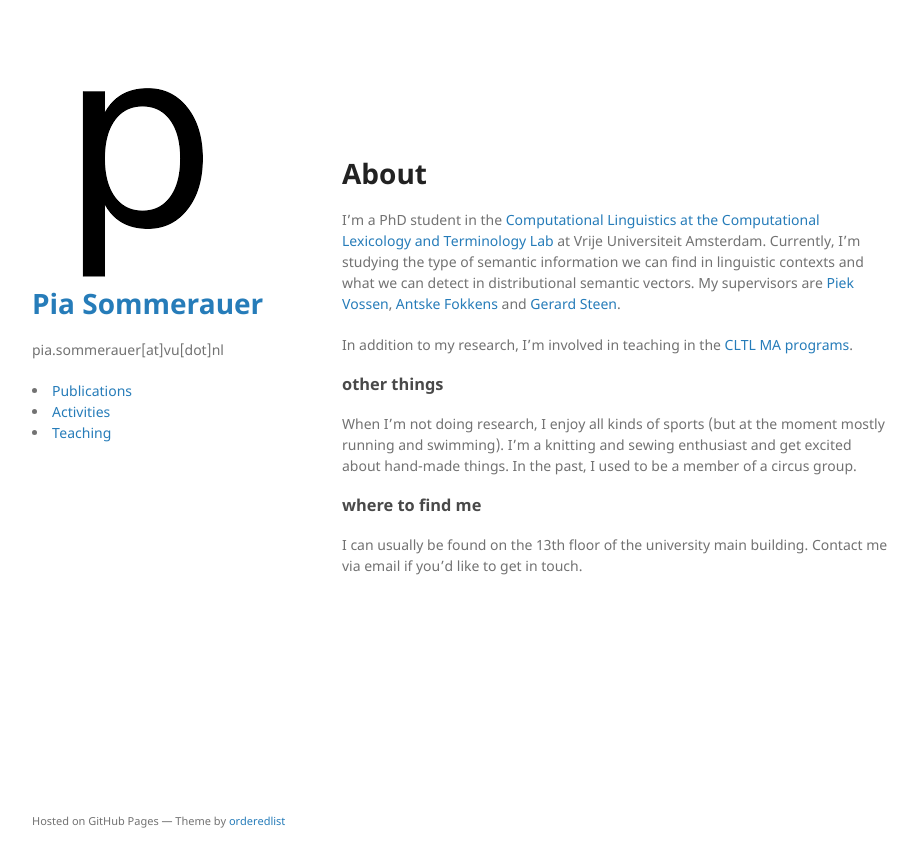
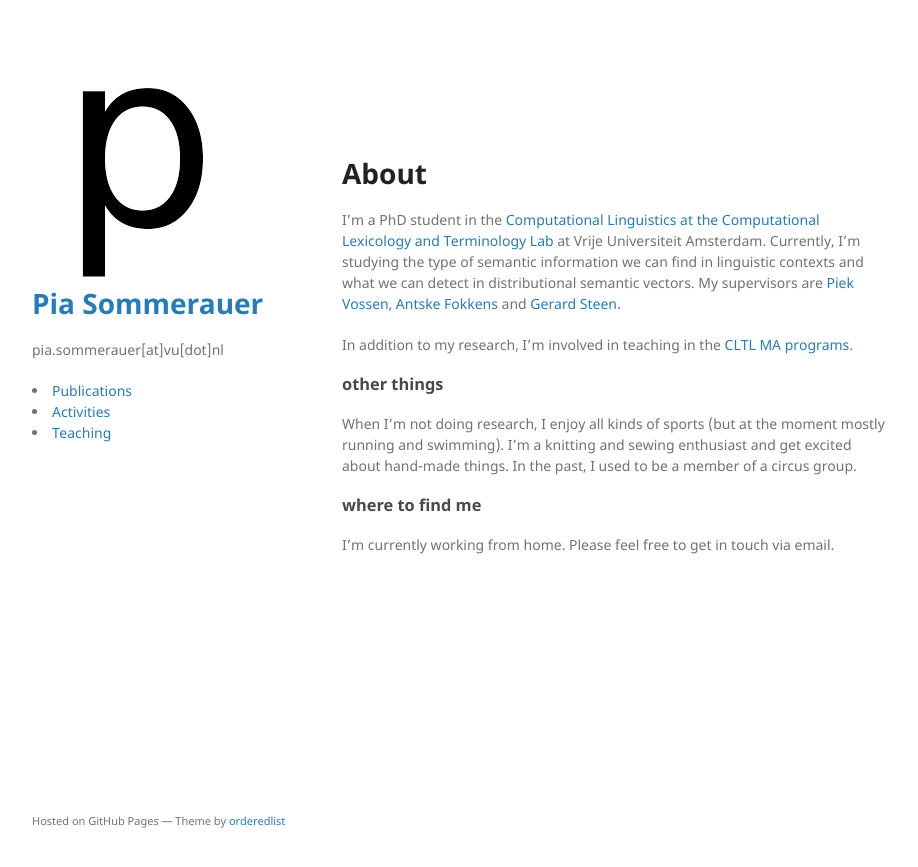
Before and after one commit to PiaSommerauer/PiaSommerauer.github.io, a Jekyll site: the page built from index.md, in a window 1280 px wide. Shown: the top 867 px of the page, without its empty margins (178-1096 px from the left). Built offline with Jekyll 4.4.1, drawn with Linux system fonts in a browser that asks for light colours; our own code applies the rules of GitHub Pages for plain Markdown files.

Commit message:
update where to find me

```diff
--- a/index.md
+++ b/index.md
@@ -17,4 +17,5 @@ In addition to my research, I'm involved in teaching in the [CLTL MA programs](h
 When I'm not doing research, I enjoy all kinds of sports (but at the moment mostly running and swimming). I'm a knitting and sewing enthusiast and get excited about hand-made things. In the past, I used to be a member of a circus group.
 
 ### where to find me
-I can usually be found on the 13th floor of the university main building. Contact me via email if you'd like to get in touch.
+
+I'm currently working from home. Please feel free to get in touch via email.
```
